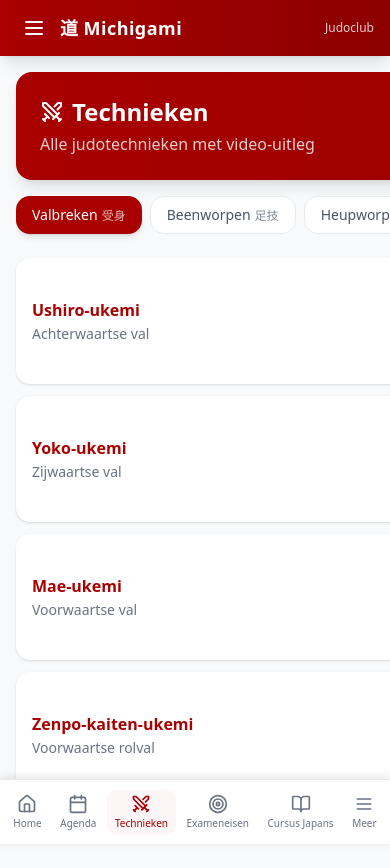
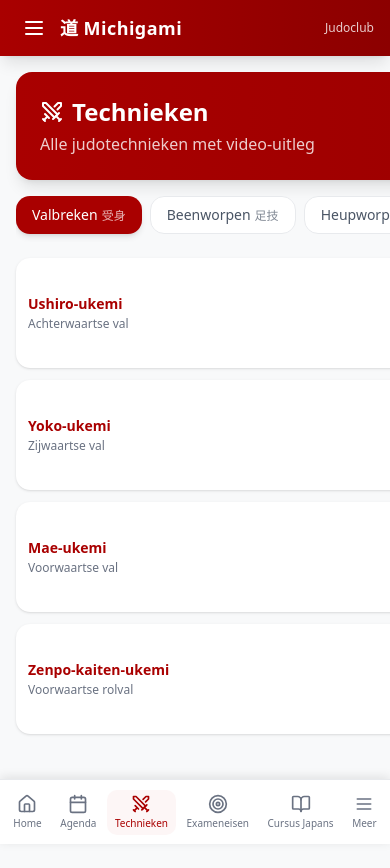
Before and after one commit to RobertDingenouts/judoclub-michigami, a Next.js app: page / in a window 390 px wide. Both pictures are taken after a click on the button "Technieken". Shown: the top 868 px of the page. Built offline with nearby package versions, Linux system fonts and the light colour scheme.

Commit message:
Fix: Responsive design voor hele site - mobiel first

```diff
--- a/src/app/page.tsx
+++ b/src/app/page.tsx
@@ -253,7 +253,7 @@ function HomeSection({ onNavigate }: { onNavigate: (s: Section) => void }) {
       </Card>
 
       {/* Quick Links Grid */}
-      <div className="grid grid-cols-2 md:grid-cols-3 gap-3">
+      <div className="grid grid-cols-2 sm:grid-cols-3 md:grid-cols-4 gap-3">
         {[
           { key: 'agenda' as Section, label: 'Agenda', desc: 'Komende evenementen', icon: <Calendar className="w-6 h-6" />, color: 'from-[#a90000] to-[#c00000]' },
           { key: 'technieken' as Section, label: 'Technieken', desc: 'Alle judotechnieken', icon: <Swords className="w-6 h-6" />, color: 'from-[#f37021] to-[#d35400]' },
@@ -261,12 +261,12 @@ function HomeSection({ onNavigate }: { onNavigate: (s: Section) => void }) {
           { key: 'cursusjapans' as Section, label: 'Cursus Japans', desc: 'Japans leren + quiz', icon: <BookOpen className="w-6 h-6" />, color: 'from-[#7c3aed] to-[#5b21b6]' },
         ].map((item) => (
           <Card key={item.key} className="cursor-pointer hover:shadow-lg transition-all hover:-translate-y-1 border-0 overflow-hidden group" onClick={() => onNavigate(item.key)}>
-            <CardContent className="p-4">
-              <div className={`w-12 h-12 rounded-xl bg-gradient-to-br ${item.color} text-white flex items-center justify-center mb-3 group-hover:scale-110 transition-transform`}>
+            <CardContent className="p-3 md:p-4">
+              <div className={`w-10 h-10 md:w-12 md:h-12 rounded-xl bg-gradient-to-br ${item.color} text-white flex items-center justify-center mb-3 group-hover:scale-110 transition-transform`}>
                 {item.icon}
               </div>
-              <h3 className="font-semibold text-gray-800 text-sm">{item.label}</h3>
-              <p className="text-xs text-gray-500 mt-0.5">{item.desc}</p>
+              <h3 className="font-semibold text-gray-800 text-xs md:text-sm">{item.label}</h3>
+              <p className="text-[10px] md:text-xs text-gray-500 mt-0.5">{item.desc}</p>
             </CardContent>
           </Card>
         ))}
@@ -307,7 +307,7 @@ function HomeSection({ onNavigate }: { onNavigate: (s: Section) => void }) {
       </Card>
 
       {/* Club Info Summary */}
-      <div className="grid md:grid-cols-3 gap-3">
+      <div className="grid grid-cols-1 sm:grid-cols-3 gap-3">
         <Card className="border-0 shadow-sm">
           <CardContent className="p-4 text-center">
             <div className="w-12 h-12 mx-auto rounded-full bg-[#fdf6f6] flex items-center justify-center mb-2">
@@ -529,31 +529,31 @@ function TechniquesSection() {
       </div>
 
       {/* Techniques Grid */}
-      <div className="grid md:grid-cols-2 gap-3">
+      <div className="grid grid-cols-1 sm:grid-cols-2 gap-3">
         {category.techniques.map((tech) => (
           <Card key={tech.id} className="border-0 shadow-sm overflow-hidden">
             <CardContent className="p-0">
               <button
                 onClick={() => setExpandedTech(expandedTech === tech.id ? null : tech.id)}
-                className="w-full text-left p-4 hover:bg-[#fdf6f6] transition-colors"
+                className="w-full text-left p-3 md:p-4 hover:bg-[#fdf6f6] transition-colors"
               >
-                <div className="flex items-center justify-between">
-                  <div>
-                    <h3 className="font-bold text-[#a90000]">{tech.name}</h3>
-                    <p className="text-sm text-gray-500 mt-0.5">{tech.dutch}</p>
+                <div className="flex items-center justify-between gap-2">
+                  <div className="min-w-0 flex-1">
+                    <h3 className="font-bold text-[#a90000] text-sm md:text-base truncate">{tech.name}</h3>
+                    <p className="text-xs md:text-sm text-gray-500 mt-0.5 truncate">{tech.dutch}</p>
                   </div>
-                  <div className="flex items-center gap-2">
-                    <span className="text-lg text-gray-300 font-light">{tech.japanese}</span>
+                  <div className="flex items-center gap-1 md:gap-2 flex-shrink-0">
+                    <span className="text-base md:text-lg text-gray-300 font-light">{tech.japanese}</span>
                     {expandedTech === tech.id ? <ChevronLeft className="w-4 h-4 text-gray-400" /> : <ChevronRight className="w-4 h-4 text-gray-400" />}
                   </div>
                 </div>
               </button>
               {expandedTech === tech.id && tech.youtubeId && (
                 <div className="border-t border-[#e8eaed]">
-                  <div className="flex items-center justify-between px-4 py-2 bg-[#fdf6f6]">
+                  <div className="flex items-center justify-between px-3 md:px-4 py-2 bg-[#fdf6f6]">
                     <span className="text-xs text-gray-500 flex items-center gap-1"><Play className="w-3 h-3" /> Video</span>
                     <div className="flex items-center gap-2">
-                      <span className="text-xs text-gray-400">Toon video</span>
+                      <span className="text-xs text-gray-400 hidden sm:inline">Toon video</span>
                       <Switch
                         checked={showVideo[tech.id] || false}
                         onCheckedChange={(v) => setShowVideo(prev => ({ ...prev, [tech.id]: v }))}
@@ -656,7 +656,7 @@ function ExamRequirementsSection() {
                 <button
                   key={belt.id}
                   onClick={() => setSelectedBeltId(belt.id)}
-                  className={`flex-shrink-0 relative px-3 py-2 rounded-xl text-xs font-semibold transition-all ${
+                  className={`flex-shrink-0 relative px-2 py-1.5 md:px-3 md:py-2 rounded-xl text-[10px] md:text-xs font-semibold transition-all ${
                     isActive
                       ? 'ring-2 ring-[#a90000] ring-offset-1 shadow-md scale-105'
                       : 'hover:scale-105 opacity-80 hover:opacity-100'
@@ -760,7 +760,7 @@ function ExamRequirementsSection() {
             </CardTitle>
           </CardHeader>
           <CardContent>
-            <div className="grid grid-cols-3 gap-3">
+            <div className="grid grid-cols-1 sm:grid-cols-3 gap-3">
               <div className="text-center p-3 rounded-xl bg-[#fdf6f6]">
                 <p className="text-2xl font-bold text-[#a90000]">{beltReq.ukemiWaza}</p>
                 <p className="text-xs text-gray-500 mt-1">Ukemi-waza</p>
@@ -976,7 +976,7 @@ function ExamRequirementsSection() {
         </CardHeader>
         <CardContent>
           {showTechniqueNames ? (
-            <div className="grid grid-cols-2 gap-2">
+            <div className="grid grid-cols-1 sm:grid-cols-2 gap-2">
               {(displayTechs["ukemi-waza"] || examTechniques["ukemi-waza"]).map(tech => (
                 <div key={tech.id} className="flex items-center gap-2 p-2 rounded-lg bg-[#f8f9fa]">
                   <CheckCircle2 className="w-4 h-4 text-green-500 flex-shrink-0" />
@@ -1002,7 +1002,7 @@ function ExamRequirementsSection() {
             <h3 className="text-sm font-bold text-gray-500 uppercase tracking-wider mb-3 flex items-center gap-2">
               <List className="w-4 h-4 text-[#a90000]" /> Samenvatting
             </h3>
-            <div className="grid grid-cols-2 md:grid-cols-4 gap-2">
+            <div className="grid grid-cols-2 sm:grid-cols-3 md:grid-cols-4 gap-2">
               {Object.entries(beltReq.requirements).map(([catId, count]) => {
                 if (count === 0) return null;
                 const catInfo = getCategoryInfo(catId);
```
